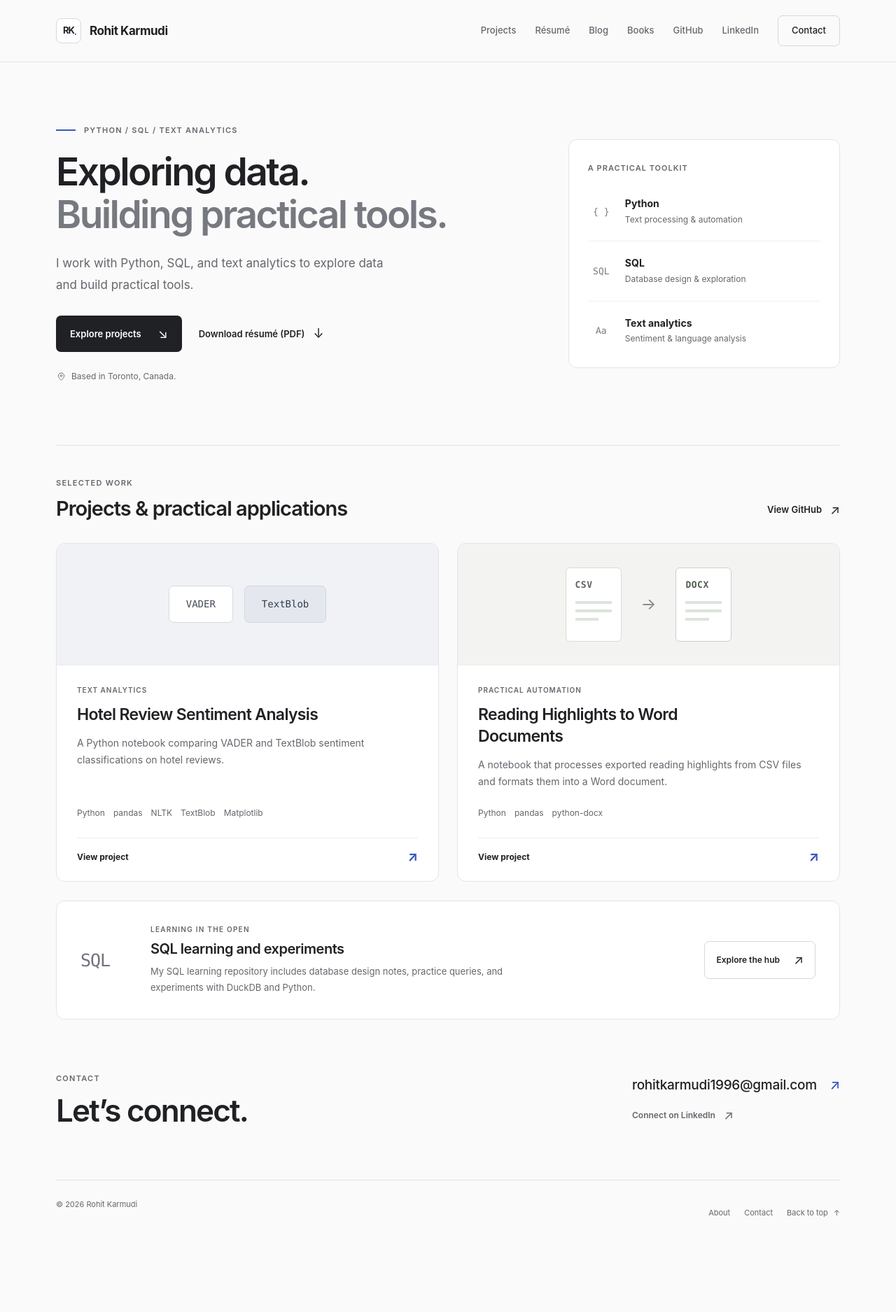
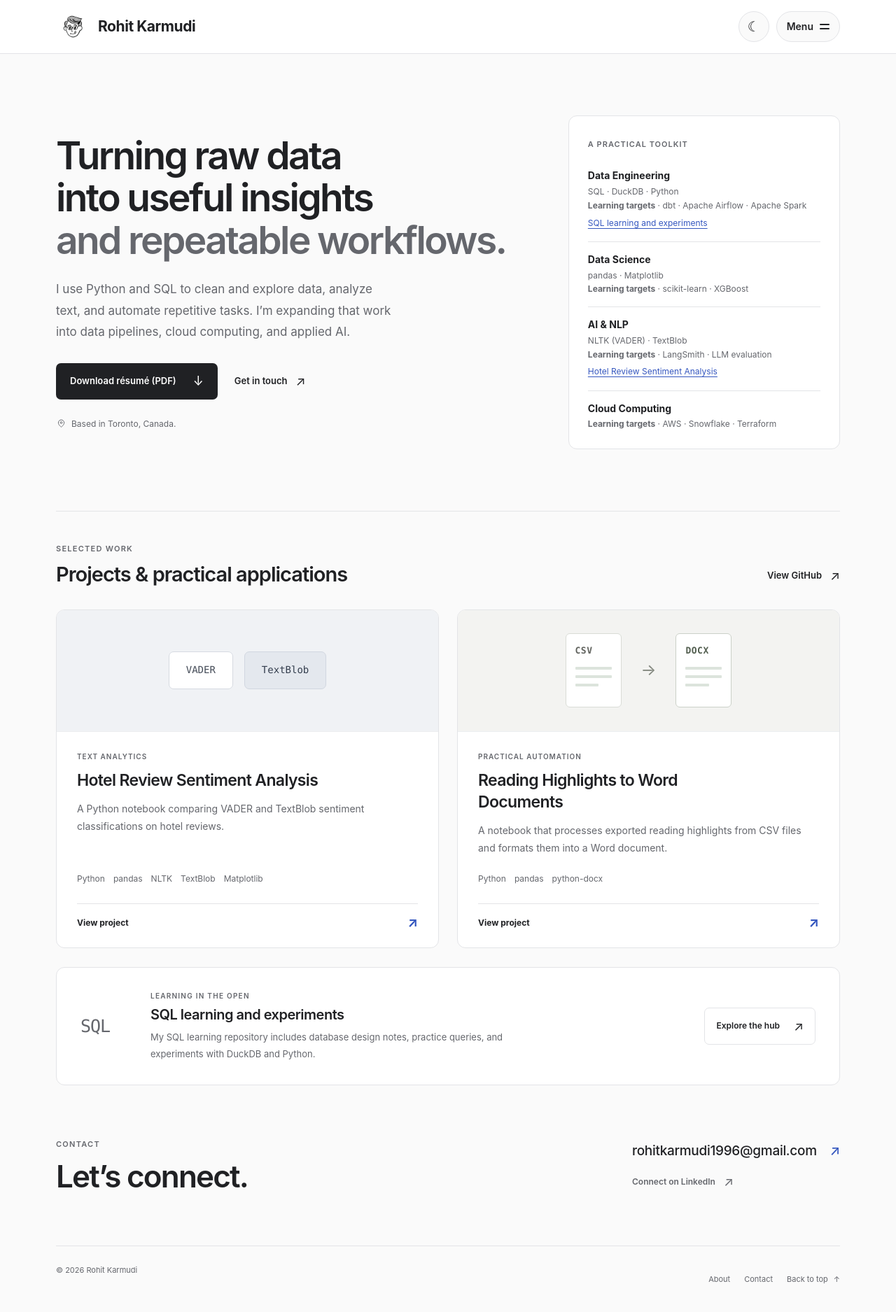
Before and after one commit to rohit196/rohit196.github.io, a Jekyll site: the page built from index.md, in a window 1280 px wide. Shown: the whole page at 70% size. Built offline with Jekyll 4.4.1, drawn with Linux system fonts in a browser that asks for light colours; before the commit the page ends 1781 px from its top, so only the background shows below that.

Commit message:
Refresh portfolio navigation, themes, and homepage introduction

```diff
--- a/_layouts/portfolio-base.html
+++ b/_layouts/portfolio-base.html
@@ -5,6 +5,33 @@
     <meta name="viewport" content="width=device-width, initial-scale=1">
     {% include portfolio-seo.html %}
     <meta name="theme-color" content="#fafafa">
+    <script>
+      (() => {
+        const preference = window.matchMedia('(prefers-color-scheme: dark)');
+        let choice;
+        try { choice = localStorage.getItem('portfolio-theme'); } catch {}
+
+        function applyTheme() {
+          const dark = choice === 'dark' || (choice !== 'light' && preference.matches);
+          document.documentElement.dataset.theme = dark ? 'dark' : 'light';
+          document.querySelector('meta[name="theme-color"]').content = dark ? '#16181c' : '#fafafa';
+          document.getElementById('theme-toggle')?.setAttribute('aria-pressed', String(dark));
+        }
+
+        applyTheme();
+        preference.addEventListener('change', applyTheme);
+        document.addEventListener('DOMContentLoaded', () => {
+          const toggle = document.getElementById('theme-toggle');
+          applyTheme();
+          toggle.hidden = false;
+          toggle.addEventListener('click', () => {
+            choice = document.documentElement.dataset.theme === 'dark' ? 'light' : 'dark';
+            try { localStorage.setItem('portfolio-theme', choice); } catch {}
+            applyTheme();
+          });
+        });
+      })();
+    </script>
     <link rel="icon" href="{{ '/assets/images/monogram.svg' | relative_url }}?v={{ site.time | date: '%s' }}" type="image/svg+xml">
     <link rel="stylesheet" href="{{ '/assets/css/portfolio.css' | relative_url }}?v={{ site.time | date: '%s' }}">
     {% if page.section == 'books' or page.section == 'blog' %}
@@ -19,20 +46,42 @@
     <header class="site-header">
       <div class="shell header-inner">
         <a class="brand" href="{{ '/' | relative_url }}" aria-label="Rohit Karmudi, homepage">
-          <span class="brand-mark" aria-hidden="true">RK<span>.</span></span>
+          <img class="brand-mark" src="{{ '/assets/images/github-avatar.png' | relative_url }}" width="48" height="48" alt="">
           <span>Rohit Karmudi</span>
         </a>
-        <nav class="site-nav" aria-label="Main navigation">
+        <button class="theme-toggle" id="theme-toggle" type="button" aria-label="Dark mode" aria-pressed="false" hidden><span aria-hidden="true">☾</span><span aria-hidden="true">☀</span></button>
+        <button class="nav-toggle" type="button" aria-controls="site-nav" aria-expanded="false" hidden>Menu<span aria-hidden="true"></span></button>
+        <nav class="site-nav" id="site-nav" aria-label="Main navigation">
           {% for link in site.data.navigation.main %}
             {% assign first_character = link.url | slice: 0 %}
             {% assign current_link = false %}
             {% if page.section == 'blog' and link.title == 'Blog' %}{% assign current_link = true %}{% endif %}
             {% if page.section == 'books' and link.title == 'Books' %}{% assign current_link = true %}{% endif %}
-            <a class="{% if link.title == 'Contact' %}nav-contact {% endif %}{% if current_link %}nav-current{% endif %}"{% if current_link %} aria-current="page"{% endif %}{% if link.format == 'pdf' %} type="application/pdf" aria-label="{{ link.title | escape }} (PDF)"{% endif %} href="{% if first_character == '/' %}{{ link.url | relative_url }}{% else %}{{ link.url }}{% endif %}">{{ link.title | escape }}</a>
+            <a class="{% if link.title == 'Contact' %}nav-contact{% elsif first_character != '/' %}nav-external{% endif %}"{% if current_link %} aria-current="page"{% endif %}{% if link.format == 'pdf' %} type="application/pdf" aria-label="{{ link.title | escape }} (PDF)"{% endif %} href="{% if first_character == '/' %}{{ link.url | relative_url }}{% else %}{{ link.url }}{% endif %}">{{ link.title | escape }}{% if first_character != '/' %}<span aria-hidden="true">↗</span>{% endif %}</a>
           {% endfor %}
         </nav>
       </div>
     </header>
+    <script>
+      const navToggle = document.querySelector('.nav-toggle');
+      const siteNav = document.getElementById('site-nav');
+      navToggle.hidden = false;
+      navToggle.addEventListener('click', () => {
+        navToggle.setAttribute('aria-expanded', navToggle.getAttribute('aria-expanded') === 'false');
+      });
+      document.querySelector('.header-inner').addEventListener('keydown', (event) => {
+        if (event.key === 'Escape' && navToggle.offsetWidth && navToggle.getAttribute('aria-expanded') === 'true') {
+          navToggle.focus();
+          navToggle.setAttribute('aria-expanded', 'false');
+        }
+      });
+      siteNav.addEventListener('click', (event) => {
+        if (navToggle.offsetWidth && event.target.closest('a')) {
+          navToggle.focus();
+          navToggle.setAttribute('aria-expanded', 'false');
+        }
+      });
+    </script>
 
     <main id="main" class="shell">
       {{ content }}
--- a/_layouts/portfolio-home.html
+++ b/_layouts/portfolio-home.html
@@ -4,12 +4,11 @@ layout: portfolio-base
 
 <section class="hero" aria-labelledby="hero-heading">
         <div class="hero-copy">
-          <p class="eyebrow"><span class="eyebrow-line" aria-hidden="true"></span>{{ page.hero.eyebrow | escape }}</p>
           <h1 id="hero-heading">{{ page.hero.heading | escape }}<br><span>{{ page.hero.emphasis | escape }}</span></h1>
           <p class="hero-introduction">{{ page.hero.introduction | escape }}</p>
           <div class="hero-actions">
-            <a class="button button-primary" href="#selected-projects">Explore projects <span aria-hidden="true">↘</span></a>
-            <a class="text-link" href="{{ '/assets/files/Rohit-Karmudi-Resume.pdf' | relative_url }}" download="Rohit-Karmudi-Resume.pdf" type="application/pdf">Download résumé (PDF) <span aria-hidden="true">↓</span></a>
+            <a class="button button-primary" href="{{ '/assets/files/Rohit-Karmudi-Resume.pdf' | relative_url }}" download="Rohit-Karmudi-Resume.pdf" type="application/pdf">Download résumé (PDF) <span aria-hidden="true">↓</span></a>
+            <a class="text-link" href="#contact">Get in touch <span aria-hidden="true">↗</span></a>
           </div>
           <p class="location"><svg viewBox="0 0 20 20" aria-hidden="true"><path d="M15.5 8.2c0 4.2-5.5 8.2-5.5 8.2s-5.5-4-5.5-8.2a5.5 5.5 0 1 1 11 0Z"/><circle cx="10" cy="8" r="1.8"/></svg>{{ page.hero.location | escape }}</p>
         </div>
@@ -17,8 +16,10 @@ layout: portfolio-base
           <div class="toolkit-heading"><span class="small-label" id="toolkit-title">A practical toolkit</span></div>
           {% for tool in page.toolkit %}
             <div class="toolkit-row">
-              <span class="toolkit-symbol" aria-hidden="true">{{ tool.symbol | escape }}</span>
-              <div><h2>{{ tool.name | escape }}</h2><p>{{ tool.detail | escape }}</p></div>
+              <h2>{{ tool.name | escape }}</h2>
+              {% if tool.detail %}<p>{{ tool.detail | escape }}</p>{% endif %}
+              {% if tool.targets %}<p><strong>Learning targets</strong> · {{ tool.targets | escape }}</p>{% endif %}
+              {% if tool.link %}<a class="toolkit-link" href="{{ tool.link | escape }}">{{ tool.link_label | escape }}</a>{% endif %}
             </div>
           {% endfor %}
         </aside>
@@ -32,7 +33,7 @@ layout: portfolio-base
         <div class="project-grid">
           {% assign projects = site.projects | sort: 'order' %}
           {% for project in projects %}
-            <article class="project-card">
+            <article class="project-card" id="{{ project.slug | escape }}">
               <div class="project-art project-art-{{ project.visual }}" aria-hidden="true">
                 {% if project.visual == 'sentiment' %}
                   <div class="sentiment-visual">
@@ -61,7 +62,7 @@ layout: portfolio-base
         </div>
       </section>
 
-      <section class="learning-section" aria-labelledby="learning-heading">
+      <section class="learning-section" id="sql-learning" aria-labelledby="learning-heading">
         <div class="learning-mark" aria-hidden="true">SQL</div>
         <div class="learning-copy"><p class="eyebrow">Learning in the open</p><h2 id="learning-heading">{{ page.learning.title | escape }}</h2><p>{{ page.learning.description | escape }}</p></div>
         <a class="button button-outline" href="{{ page.learning.url }}">Explore the hub <span aria-hidden="true">↗</span></a>
--- a/assets/css/portfolio.css
+++ b/assets/css/portfolio.css
@@ -1,13 +1,25 @@
 :root {
   color-scheme: light;
   --paper: #fafafa;
-  --white: #fff;
+  --surface: #fff;
   --ink: #202124;
   --muted: #65676d;
   --blue: #3557bf;
   --blue-soft: #f0f2f7;
   --line: #e3e4e7;
+  --selection: #e0e5f4;
   --radius: 12px;
+}
+[data-theme="dark"] {
+  color-scheme: dark;
+  --paper: #16181c;
+  --surface: #202329;
+  --ink: #f1f3f7;
+  --muted: #b4bac6;
+  --blue: #a5baff;
+  --blue-soft: #2b3550;
+  --line: #383d47;
+  --selection: #354568;
 }
 * { box-sizing: border-box; }
 html { scroll-behavior: smooth; scroll-padding-top: 110px; }
@@ -16,51 +28,79 @@ main.shell { flex: 1; }
 a { color: inherit; text-decoration: none; }
 a:focus-visible { outline: 3px solid var(--blue); outline-offset: 5px; border-radius: 3px; }
 button, a { -webkit-tap-highlight-color: transparent; }
-::selection { background: #e0e5f4; color: var(--ink); }
+::selection { background: var(--selection); color: var(--ink); }
 .shell { width: min(1120px, calc(100% - 64px)); margin-inline: auto; }
-.skip-link { position: fixed; top: -80px; left: 16px; z-index: 20; background: var(--ink); color: white; padding: 10px 18px; border-radius: 6px; }
+.skip-link { position: fixed; top: -80px; left: 16px; z-index: 20; background: var(--ink); color: var(--surface); padding: 10px 18px; border-radius: 6px; }
 .skip-link:focus { top: 12px; }
-.site-header { background: var(--paper); border-bottom: 1px solid var(--line); }
-.header-inner { min-height: 88px; display: flex; justify-content: space-between; align-items: center; gap: 32px; }
-.brand { display: inline-flex; align-items: center; gap: 12px; font-size: 17px; font-weight: 650; letter-spacing: -.45px; white-space: nowrap; }
-.brand-mark { display: grid; place-content: center; width: 36px; height: 36px; position: relative; border: 1px solid #d6d7db; border-radius: 8px; color: var(--ink); background: white; font-size: 13px; letter-spacing: -1px; }
-.brand-mark span { position: absolute; color: var(--blue); right: 6px; bottom: 5px; }
-.site-nav { display: flex; align-items: center; gap: 27px; font-size: 13px; font-weight: 500; color: var(--muted); }
-.site-nav a { display: inline-flex; align-items: center; min-height: 44px; padding-block: 10px; transition: color .18s; }
-.site-nav a:hover { color: var(--blue); }
-.site-nav .nav-contact { color: var(--ink); padding: 9px 19px; border: 1px solid #d6d7db; border-radius: 7px; }
-.site-nav .nav-contact:hover { background: var(--blue-soft); }
+.site-header { background: var(--surface); border-bottom: 1px solid var(--line); }
+.header-inner { position: relative; min-height: 76px; display: flex; justify-content: space-between; align-items: center; gap: 10px; }
+.brand { display: inline-flex; align-items: center; gap: 12px; font-size: 21px; font-weight: 650; letter-spacing: -.45px; white-space: nowrap; }
+.brand-mark { display: block; flex: none; width: 48px; height: 48px; border-radius: 50%; object-fit: cover; }
+.site-nav { display: flex; align-items: center; gap: 2px; padding: 4px; border: 1px solid var(--line); border-radius: 24px; background: var(--paper); font-size: 13px; font-weight: 550; color: var(--muted); }
+.site-nav a { display: inline-flex; align-items: center; justify-content: center; gap: 5px; min-height: 44px; padding: 8px 11px; border-radius: 20px; white-space: nowrap; transition: background-color .18s, color .18s; }
+.site-nav a:hover { background: var(--surface); color: var(--ink); }
+.site-nav a[aria-current="page"] { background: var(--blue-soft); color: var(--blue); }
+.site-nav .nav-external span { font-size: 11px; }
+.site-nav .nav-contact { margin-inline-start: 2px; }
+.theme-toggle:not([hidden]) { display: inline-grid; place-items: center; flex: none; width: 44px; height: 44px; margin-inline-start: auto; border: 1px solid var(--line); border-radius: 50%; background: var(--paper); color: var(--ink); font: inherit; font-size: 20px; line-height: 1; cursor: pointer; }
+.theme-toggle:focus-visible { outline: 3px solid var(--blue); outline-offset: 3px; }
+.theme-toggle[aria-pressed="true"] span:first-child, .theme-toggle[aria-pressed="false"] span:last-child { display: none; }
+.nav-toggle { display: none; }
+.nav-toggle:not([hidden]) { display: inline-flex; align-items: center; gap: 9px; min-height: 44px; padding: 0 14px; border: 1px solid var(--line); border-radius: 22px; background: var(--paper); color: var(--ink); font: inherit; font-size: 14px; font-weight: 600; cursor: pointer; }
+.nav-toggle:focus-visible { outline: 3px solid var(--blue); outline-offset: 3px; }
+.nav-toggle span { position: relative; width: 14px; height: 14px; }
+.nav-toggle span::before, .nav-toggle span::after { content: ""; position: absolute; inset: 6px 0 auto; height: 2px; border-radius: 2px; background: currentColor; }
+.nav-toggle span::before { transform: translateY(-3px); }
+.nav-toggle span::after { transform: translateY(3px); }
+.nav-toggle[aria-expanded="true"] { background: var(--ink); color: var(--surface); }
+.nav-toggle[aria-expanded="true"] span::before { transform: rotate(45deg); }
+.nav-toggle[aria-expanded="true"] span::after { transform: rotate(-45deg); }
+.nav-toggle:not([hidden]) + .site-nav { position: absolute; z-index: 10; inset-block-start: calc(100% + 6px); inset-inline-end: 0; width: min(360px, 100%); max-height: calc(100vh - 96px); max-height: calc(100dvh - 96px); overflow-y: auto; overscroll-behavior: contain; box-shadow: 0 12px 32px rgb(32 33 36 / 10%); display: grid; grid-template-columns: repeat(2, minmax(0, 1fr)); gap: 6px; padding: 10px; border-radius: 20px; background: var(--surface); font-size: 15px; }
+.nav-toggle:not([hidden]) + .site-nav a { justify-content: space-between; padding-inline: 12px; border-radius: 10px; background: var(--paper); }
+.nav-toggle:not([hidden]) + .site-nav .nav-contact { grid-column: 1 / -1; justify-content: center; margin-inline-start: 0; }
+.nav-toggle:not([hidden])[aria-expanded="false"] + .site-nav { display: none; }
+@media (prefers-reduced-motion: no-preference) {
+  .nav-toggle span::before, .nav-toggle span::after { transition: transform .18s ease; }
+  .nav-toggle[aria-expanded="true"] + .site-nav { animation: nav-reveal .2s ease-out; }
+}
+@keyframes nav-reveal {
+  from { opacity: 0; transform: translateY(-6px); }
+  to { opacity: 1; transform: translateY(0); }
+}
+[data-theme="dark"] .nav-toggle:not([hidden]) + .site-nav { box-shadow: 0 12px 32px rgb(0 0 0 / 40%); }
+.nav-toggle:not([hidden]) + .site-nav a:hover,
+.nav-toggle:not([hidden]) + .site-nav a[aria-current="page"] { background: var(--blue-soft); }
 .hero { display: grid; grid-template-columns: minmax(0, 1.7fr) minmax(0, 1fr); gap: 72px; align-items: center; padding-block: 88px; }
 .eyebrow { display: flex; align-items: center; gap: 12px; margin: 0 0 20px; font-size: 11px; font-weight: 600; letter-spacing: 1.25px; text-transform: uppercase; color: var(--muted); }
 .eyebrow-line { width: 28px; height: 2px; background: var(--blue); }
 h1 { font-size: clamp(44px, 4.3vw, 62px); font-weight: 600; line-height: 1.1; letter-spacing: -2.6px; margin: 0 0 25px; text-wrap: balance; }
-h1 span { color: #76797f; }
+h1 span { color: var(--muted); }
 .hero-introduction { max-width: 490px; color: var(--muted); font-size: 17px; line-height: 1.8; margin: 0 0 29px; }
 .hero-actions { display: flex; align-items: center; gap: 24px; flex-wrap: wrap; }
 .hero-actions .text-link { min-height: 44px; }
 .button { display: inline-flex; align-items: center; justify-content: center; gap: 24px; min-height: 47px; padding: 11px 20px; border-radius: 7px; font-size: 13px; font-weight: 600; transition: background .18s, border-color .18s; }
-.button-primary { background: var(--ink); color: white; }
+.button-primary { background: var(--ink); color: var(--surface); }
 .button-primary:hover { background: var(--blue); }
 .button span, .text-link span { font-size: 18px; font-weight: 400; }
 .text-link { display: inline-flex; align-items: center; gap: 12px; font-size: 13px; font-weight: 600; }
 .text-link:hover { color: var(--blue); text-decoration: underline; text-underline-offset: 5px; }
 .location { display: flex; align-items: center; gap: 7px; margin: 25px 0 0; font-size: 12px; color: var(--muted); }
 .location svg { width: 15px; height: 15px; fill: none; stroke: currentColor; stroke-width: 1.3; }
-.toolkit { background: var(--white); border: 1px solid var(--line); border-radius: var(--radius); padding: 25px 27px 10px; }
+.toolkit { background: var(--surface); border: 1px solid var(--line); border-radius: var(--radius); padding: 25px 27px 10px; }
 .toolkit-heading { padding-bottom: 9px; }
 .small-label { margin: 0; font-size: 11px; font-weight: 600; letter-spacing: 1px; text-transform: uppercase; color: var(--muted); }
-.toolkit-row { display: flex; align-items: center; gap: 15px; padding-block: 21px; border-bottom: 1px solid #edf0f4; }
+.toolkit-row { padding-block: 15px; border-bottom: 1px solid var(--line); }
 .toolkit-row:last-of-type { border: 0; }
-.toolkit-symbol { flex-shrink: 0; display: grid; place-content: center; width: 38px; height: 38px; color: #777a81; font-family: Consolas, monospace; font-size: 13px; font-weight: 500; }
 .toolkit h2 { font-size: 14px; line-height: 1.4; font-weight: 650; margin: 0 0 3px; }
 .toolkit-row p { font-size: 12px; color: var(--muted); margin: 0; }
+.toolkit-link { display: inline-block; margin-top: 3px; color: var(--blue); font-size: 12px; text-decoration: underline; text-underline-offset: 3px; }
 .projects-section { padding-block: 44px 0; border-top: 1px solid var(--line); scroll-margin-top: 35px; }
 .section-heading { display: flex; justify-content: space-between; align-items: flex-end; gap: 25px; margin-bottom: 31px; }
 .section-heading .eyebrow { margin-bottom: 10px; }
 .section-heading h2 { margin: 0; font-size: 29px; line-height: 1.25; font-weight: 600; letter-spacing: -1px; }
 .section-link { flex-shrink: 0; padding-bottom: 2px; }
 .project-grid { display: grid; grid-template-columns: repeat(2, minmax(0, 1fr)); gap: 26px; }
-.project-card { display: flex; flex-direction: column; background: white; border: 1px solid var(--line); border-radius: var(--radius); overflow: hidden; transition: border-color .2s; }
+.project-card { display: flex; flex-direction: column; background: var(--surface); border: 1px solid var(--line); border-radius: var(--radius); overflow: hidden; transition: border-color .2s; }
 .project-card:hover { border-color: #b8bbc2; }
 .project-art { height: 174px; overflow: hidden; border-bottom: 1px solid #eceef0; }
 .project-art-sentiment { background: #f0f2f5; color: #454c58; }
@@ -82,16 +122,16 @@ h1 span { color: #76797f; }
 .project-description { color: var(--muted); font-size: 14px; line-height: 1.75; margin: 0 0 22px; }
 .tool-tags { display: flex; flex-wrap: wrap; gap: 6px 12px; padding: 0; margin: auto 0 25px; list-style: none; }
 .tool-tags li { font-size: 12px; color: var(--muted); }
-.project-link { display: flex; justify-content: space-between; align-items: center; padding-top: 17px; border-top: 1px solid #e9edf2; font-size: 12px; font-weight: 650; }
+.project-link { display: flex; justify-content: space-between; align-items: center; padding-top: 17px; border-top: 1px solid var(--line); font-size: 12px; font-weight: 650; }
 .project-link span { font-size: 19px; line-height: 1; color: var(--blue); }
 .project-link:hover { color: var(--blue); }
-.learning-section { display: grid; grid-template-columns: 72px minmax(0, 1fr) auto; align-items: center; gap: 28px; padding: 32px 34px; margin-top: 27px; border: 1px solid var(--line); border-radius: var(--radius); background: white; }
-.learning-mark { font-family: Consolas, monospace; font-size: 25px; font-weight: 500; letter-spacing: -1px; color: #70747b; }
+.learning-section { display: grid; grid-template-columns: 72px minmax(0, 1fr) auto; align-items: center; gap: 28px; padding: 32px 34px; margin-top: 27px; border: 1px solid var(--line); border-radius: var(--radius); background: var(--surface); }
+.learning-mark { font-family: Consolas, monospace; font-size: 25px; font-weight: 500; letter-spacing: -1px; color: var(--muted); }
 .learning-copy .eyebrow { font-size: 10px; margin-bottom: 6px; }
 .learning-copy h2 { margin: 0 0 7px; font-size: 20px; line-height: 1.35; font-weight: 600; letter-spacing: -.5px; }
 .learning-copy p:last-child { max-width: 580px; margin: 0; font-size: 13px; color: var(--muted); line-height: 1.8; }
-.button-outline { border: 1px solid #d6d7db; font-size: 12px; background: transparent; white-space: nowrap; padding-inline: 16px; gap: 20px; }
-.button-outline:hover { background: white; }
+.button-outline { border: 1px solid var(--line); font-size: 12px; background: transparent; white-space: nowrap; padding-inline: 16px; gap: 20px; }
+.button-outline:hover { background: var(--surface); }
 .contact-section { display: flex; justify-content: space-between; align-items: center; gap: 32px; padding-block: 75px 73px; border-bottom: 1px solid var(--line); scroll-margin-top: 30px; }
 .contact-section .eyebrow { margin-bottom: 12px; }
 .contact-section h2 { margin: 0; font-weight: 600; font-size: 44px; letter-spacing: -1.8px; line-height: 1.15; }
@@ -113,7 +153,6 @@ h1 span { color: #76797f; }
 .content-prose a { color: var(--blue); text-decoration: underline; text-underline-offset: 3px; }
 .content-prose li { margin-block: 10px; }
 @media (max-width: 1000px) {
-  .site-nav { gap: 19px; }
   .hero { gap: 38px; padding-block: 75px; }
   h1 { font-size: 54px; letter-spacing: -2px; }
   .toolkit { padding-inline: 22px; }
@@ -123,29 +162,23 @@ h1 span { color: #76797f; }
   .learning-section .button { grid-column: 2; justify-self: start; }
 }
 @media (max-width: 800px) {
-  .header-inner { flex-wrap: wrap; padding-block: 20px 15px; gap: 16px; }
-  .site-nav { width: 100%; justify-content: space-between; gap: 12px; }
-  .site-nav .nav-contact { padding: 6px 14px; }
+  .header-inner { flex-wrap: wrap; padding-block: 12px; gap: 10px; }
+  .nav-toggle:not([hidden]) + .site-nav { width: 100%; }
+  .nav-toggle[hidden] + .site-nav { width: 100%; flex-wrap: wrap; }
   .hero { grid-template-columns: 1fr; gap: 38px; padding-block: 58px; }
   .hero-copy { max-width: 600px; }
   h1 { font-size: 61px; }
   .toolkit { max-width: 600px; }
   .toolkit-heading { padding-bottom: 14px; }
-  .toolkit-row { padding-block: 15px; }
-  .toolkit-row p { font-size: 12px; }
   .project-body { padding: 23px; }
   .project-body h3 { font-size: 21px; }
   .contact-section { align-items: flex-start; flex-direction: column; padding-block: 55px; gap: 25px; }
 }
 @media (max-width: 580px) {
   .shell { width: calc(100% - 40px); }
-  .header-inner { padding-block: 18px 12px; gap: 15px; }
-  .brand { font-size: 16px; }
-  .brand-mark { width: 34px; height: 34px; border-radius: 8px; font-size: 12px; }
-  .brand-mark span { right: 6px; bottom: 5px; }
-  .site-nav { display: grid; grid-template-columns: repeat(4, minmax(0, 1fr)); column-gap: 10px; row-gap: 1px; font-size: 12px; }
-  .site-nav a { display: flex; align-items: center; min-height: 44px; padding: 6px 0; }
-  .site-nav .nav-contact { padding: 6px 0; border: 0; border-radius: 0; }
+  .header-inner { gap: 8px; }
+  .brand { gap: 8px; font-size: 18px; white-space: normal; line-height: 1.2; flex: 1; min-width: 0; }
+  .brand-mark { width: 42px; height: 42px; }
   .hero { padding-block: 45px 44px; gap: 33px; }
   .eyebrow { font-size: 9px; letter-spacing: 1.1px; gap: 9px; margin-bottom: 18px; }
   .eyebrow-line { width: 20px; }
--- a/index.md
+++ b/index.md
@@ -5,21 +5,26 @@ seo_title: "Rohit Karmudi | Python, SQL & Analytics Projects"
 permalink: /
 description: "Python, SQL and text analytics projects by Rohit Karmudi, based in Toronto. Explore practical tools, articles and reading notes."
 hero:
-  eyebrow: "Python / SQL / Text analytics"
-  heading: "Exploring data."
-  emphasis: "Building practical tools."
-  introduction: "I work with Python, SQL, and text analytics to explore data and build practical tools."
+  heading: "Turning raw data into useful insights"
+  emphasis: "and repeatable workflows."
+  introduction: "I use Python and SQL to clean and explore data, analyze text, and automate repetitive tasks. I’m expanding that work into data pipelines, cloud computing, and applied AI."
   location: "Based in Toronto, Canada."
 toolkit:
-  - name: "Python"
-    detail: "Text processing & automation"
-    symbol: "{ }"
-  - name: "SQL"
-    detail: "Database design & exploration"
-    symbol: "SQL"
-  - name: "Text analytics"
-    detail: "Sentiment & language analysis"
-    symbol: "Aa"
+  - name: "Data Engineering"
+    detail: "SQL · DuckDB · Python"
+    targets: "dbt · Apache Airflow · Apache Spark"
+    link: "#sql-learning"
+    link_label: "SQL learning and experiments"
+  - name: "Data Science"
+    detail: "pandas · Matplotlib"
+    targets: "scikit-learn · XGBoost"
+  - name: "AI & NLP"
+    detail: "NLTK (VADER) · TextBlob"
+    targets: "LangSmith · LLM evaluation"
+    link: "#hotel-review-sentiment-analysis"
+    link_label: "Hotel Review Sentiment Analysis"
+  - name: "Cloud Computing"
+    targets: "AWS · Snowflake · Terraform"
 learning:
   title: "SQL learning and experiments"
   description: "My SQL learning repository includes database design notes, practice queries, and experiments with DuckDB and Python."
```
Also changed, not shown: assets/css/reading.css (+12 -13 lines), assets/images/github-avatar.png (added).
